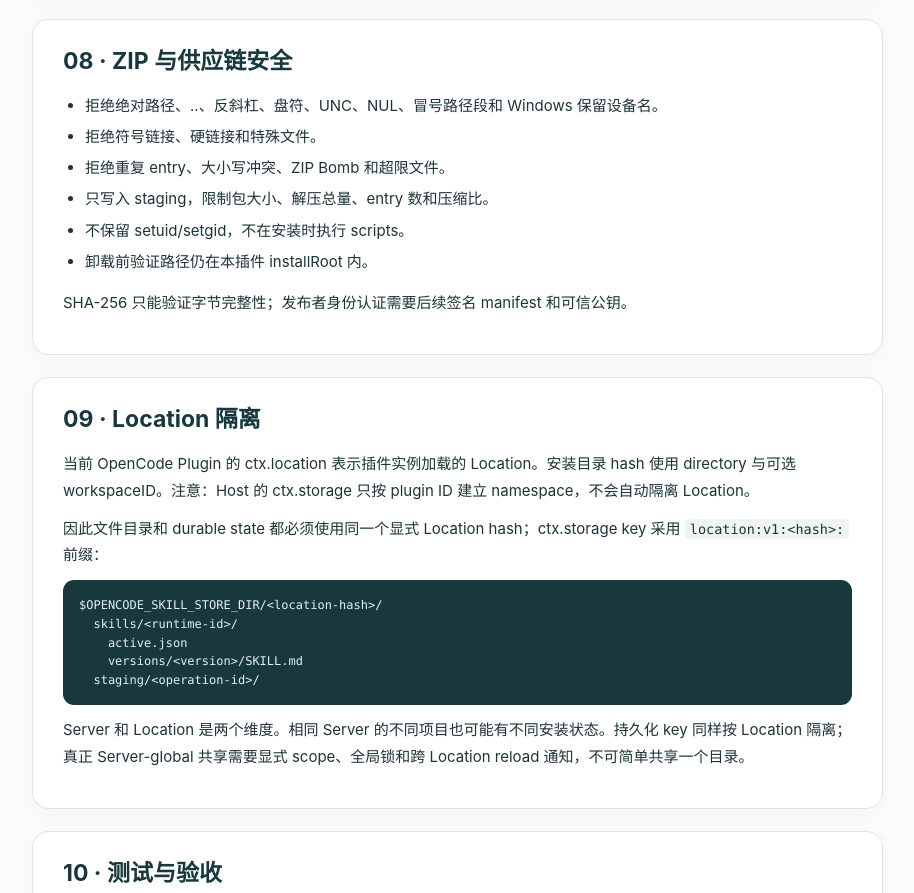
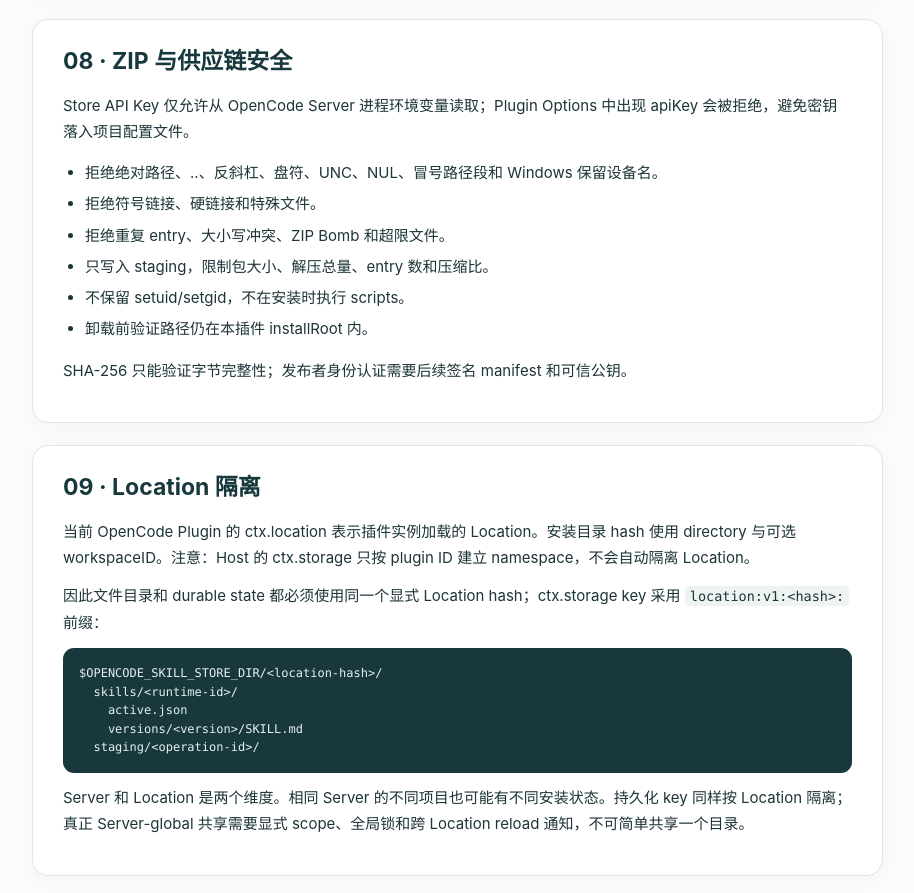
Before and after one commit to 1998x-stack/opencode-skill-store, a plain HTML site: page docs/architecture.html in a window 1280 px wide. Shown: the part 3981-4874 px from the top of the page, without its empty margins (323-1237 px from the left). Drawn offline with Linux system fonts and the light colour scheme.

Commit message:
docs: update architecture report security boundary

```diff
--- a/docs/architecture.html
+++ b/docs/architecture.html
@@ -160,6 +160,7 @@ GET /v1/asset-store/packages/{package_id}/content</pre>
 </section>
 <section id="security">
   <h2>08 · ZIP 与供应链安全</h2>
+  <p>Store API Key 仅允许从 OpenCode Server 进程环境变量读取；Plugin Options 中出现 apiKey 会被拒绝，避免密钥落入项目配置文件。</p>
   <ul>
     <li>拒绝绝对路径、..、反斜杠、盘符、UNC、NUL、冒号路径段和 Windows 保留设备名。</li>
     <li>拒绝符号链接、硬链接和特殊文件。</li>
```
